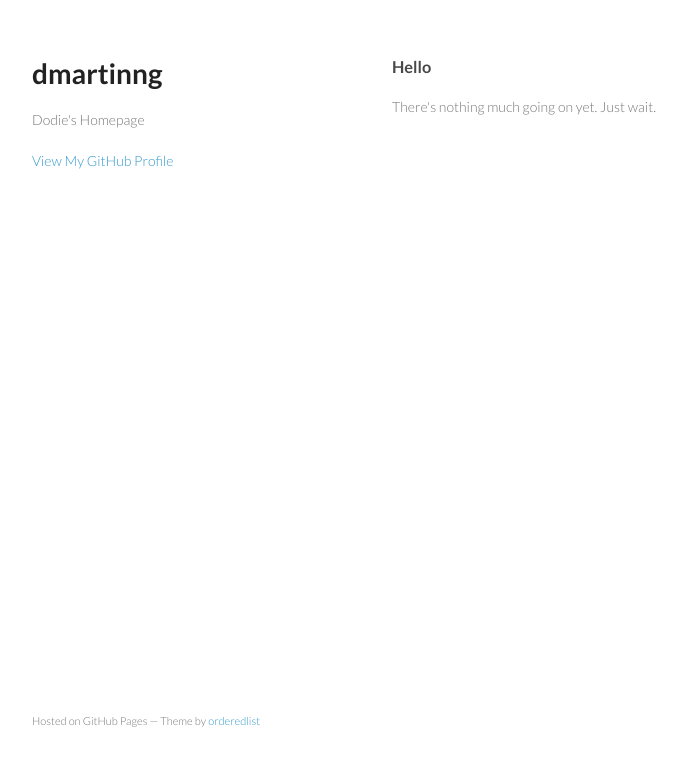
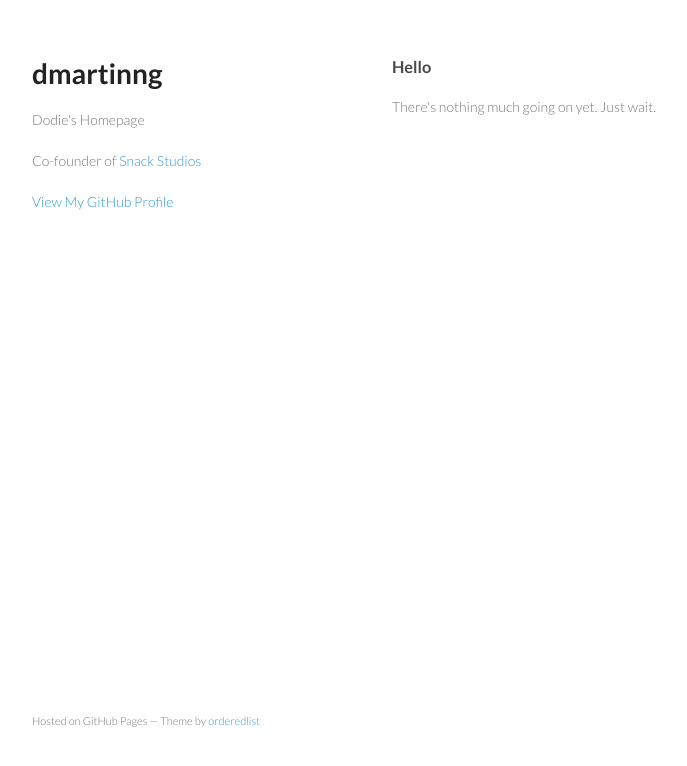
Before and after one commit to dmartinng/dmartinng.github.io, a plain HTML site: page index.html in a window 1280 px wide. Shown: the whole page, without its empty margins (178-865 px from the left). Drawn offline with Linux system fonts and the light colour scheme.

Commit message:
Added Snack Studios

```diff
--- a/index.html
+++ b/index.html
@@ -18,6 +18,7 @@
         <h1>dmartinng</h1>
         <p>Dodie&#39;s Homepage</p>
 
+        <p>Co-founder of <a href="https://www.facebook.com/SnackStudios">Snack Studios</a></p>
 
         <p class="view"><a href="https://github.com/dmartinng">View My GitHub Profile</a></p>
 
```
